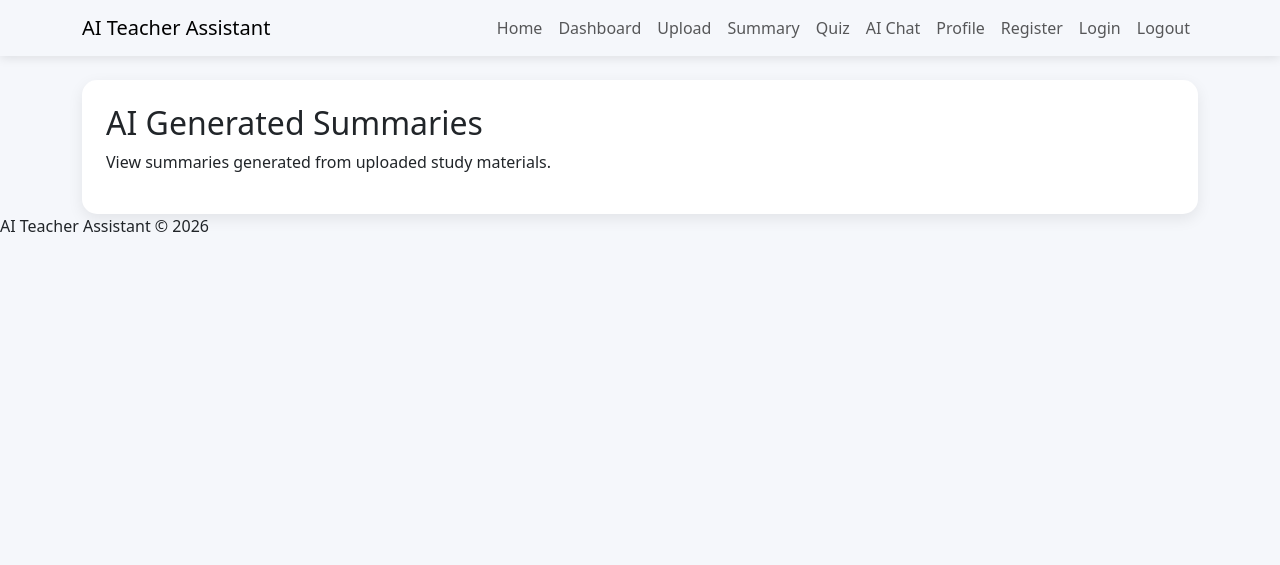
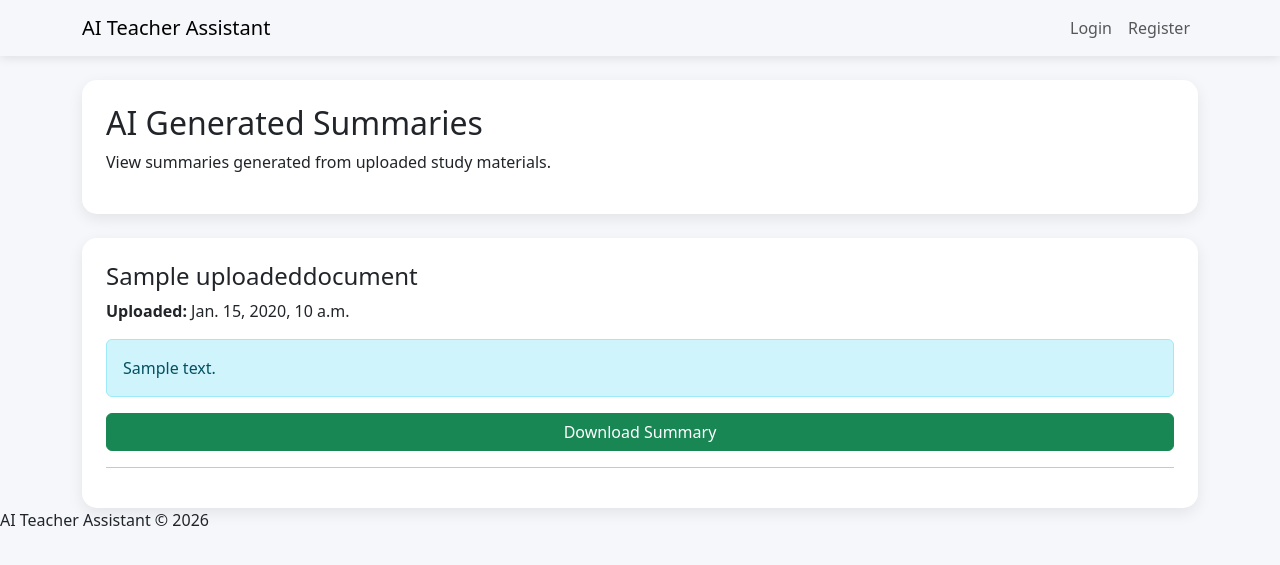
Before and after one commit to prathyusha031/AI-Driven-Teacher-Assistant, a Django app: page /summary/ in a window 1280 px wide. Shown: the top 565 px of the page. Run offline with Django 5.2, Linux system fonts and the light colour scheme; tables that the repository leaves empty hold one stand-in row (values such as "Sample post").

Commit message:
Fix summary page and improve navigation

```diff
--- a/assistant/views.py
+++ b/assistant/views.py
@@ -237,13 +237,15 @@ def quiz_page(request):
 
 def summary_page(request):
 
-    documents = UploadedDocument.objects.all().order_by('-uploaded_at')
+    documents = UploadedDocument.objects.exclude(
+        summary=""
+    ).order_by("-uploaded_at")
 
     return render(
         request,
-        'summary.html',
+        "summary.html",
         {
-            'documents': documents
+            "documents": documents
         }
     )
 
--- a/templates/base.html
+++ b/templates/base.html
@@ -57,25 +57,22 @@
 
         <div class="navbar-nav ms-auto">
 
-    <a class="nav-link" href="/">Home</a>
+    {% if user.is_authenticated %}
 
-    <a class="nav-link" href="/dashboard/">Dashboard</a>
+        <a class="nav-link" href="/dashboard/">Dashboard</a>
+        <a class="nav-link" href="/upload/">Upload</a>
+        <a class="nav-link" href="/summary/">Summary</a>
+        <a class="nav-link" href="/quiz/">Quiz</a>
+        <a class="nav-link" href="/chat/">AI Chat</a>
+        <a class="nav-link" href="/profile/">Profile</a>
+        <a class="nav-link" href="/logout/">Logout</a>
 
-    <a class="nav-link" href="/upload/">Upload</a>
+    {% else %}
 
-    <a class="nav-link" href="/summary/">Summary</a>
+        <a class="nav-link" href="/login/">Login</a>
+        <a class="nav-link" href="/register/">Register</a>
 
-    <a class="nav-link" href="/quiz/">Quiz</a>
-
-    <a class="nav-link" href="/chat/">AI Chat</a>
-
-    <a class="nav-link" href="/profile/">Profile</a>
-
-    <a class="nav-link" href="/register/">Register</a>
-
-    <a class="nav-link" href="/login/">Login</a>
-
-    <a class="nav-link" href="/logout/">Logout</a>
+    {% endif %}
 
 </div>
 
--- a/templates/summary.html
+++ b/templates/summary.html
@@ -12,4 +12,40 @@
 
 </div>
 
+<br>
+
+<div class="card p-4">
+
+    {% for doc in documents %}
+
+        <h4>{{ doc.title }}</h4>
+
+        <p>
+            <strong>Uploaded:</strong>
+            {{ doc.uploaded_at }}
+        </p>
+
+        <div class="alert alert-info">
+
+            {{ doc.summary }}
+
+        </div>
+
+        <a
+            href="/download-summary/{{ doc.id }}/"
+            class="btn btn-success"
+        >
+            Download Summary
+        </a>
+
+        <hr>
+
+    {% empty %}
+
+        <p>No summaries available yet.</p>
+
+    {% endfor %}
+
+</div>
+
 {% endblock %}
```
